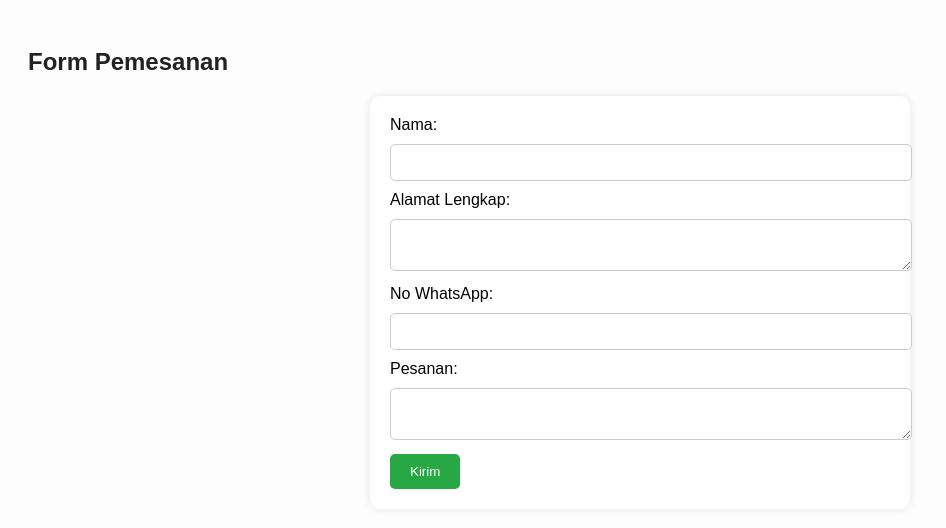
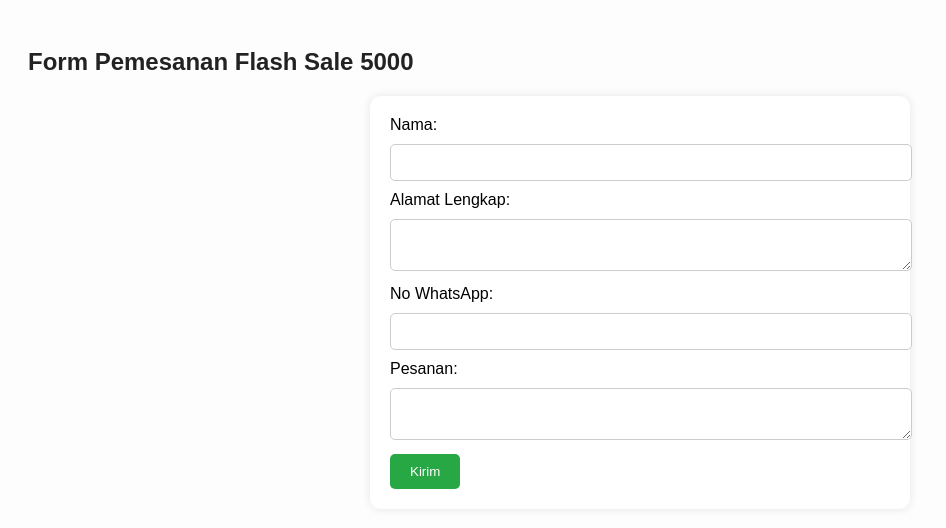
Before and after one commit to oonx1185-alt/Form-Order, a plain HTML site: page index.html in a window 1280 px wide. Shown: the whole page, without its empty margins (0-946 px from the left). Drawn offline with Linux system fonts and the light colour scheme.

Commit message:
Update index.html

```diff
--- a/index.html
+++ b/index.html
@@ -15,7 +15,7 @@
     </style>
 </head>
 <body>
-    <h2>Form Pemesanan</h2>
+    <h2>Form Pemesanan Flash Sale 5000</h2>
     <form id="orderForm">
         <label>Nama:</label>
         <input type="text" name="nama" required>
```
